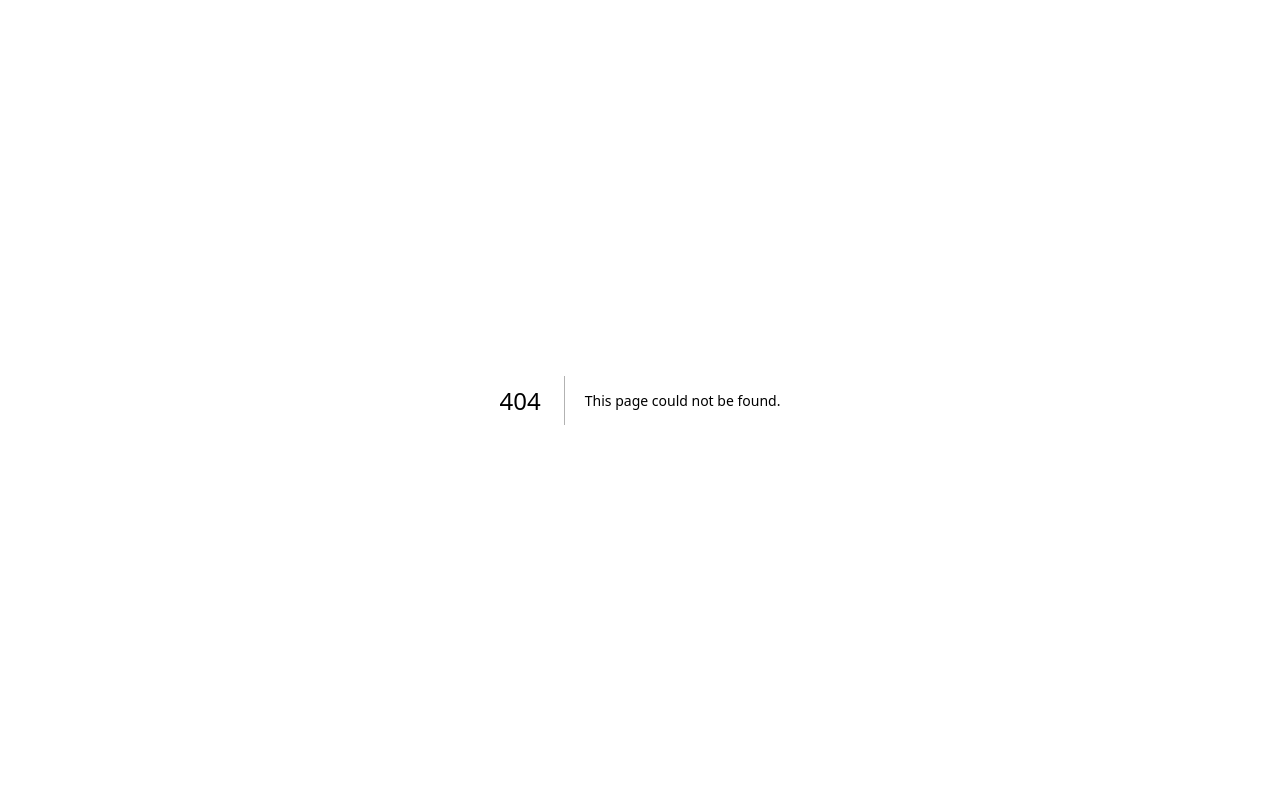
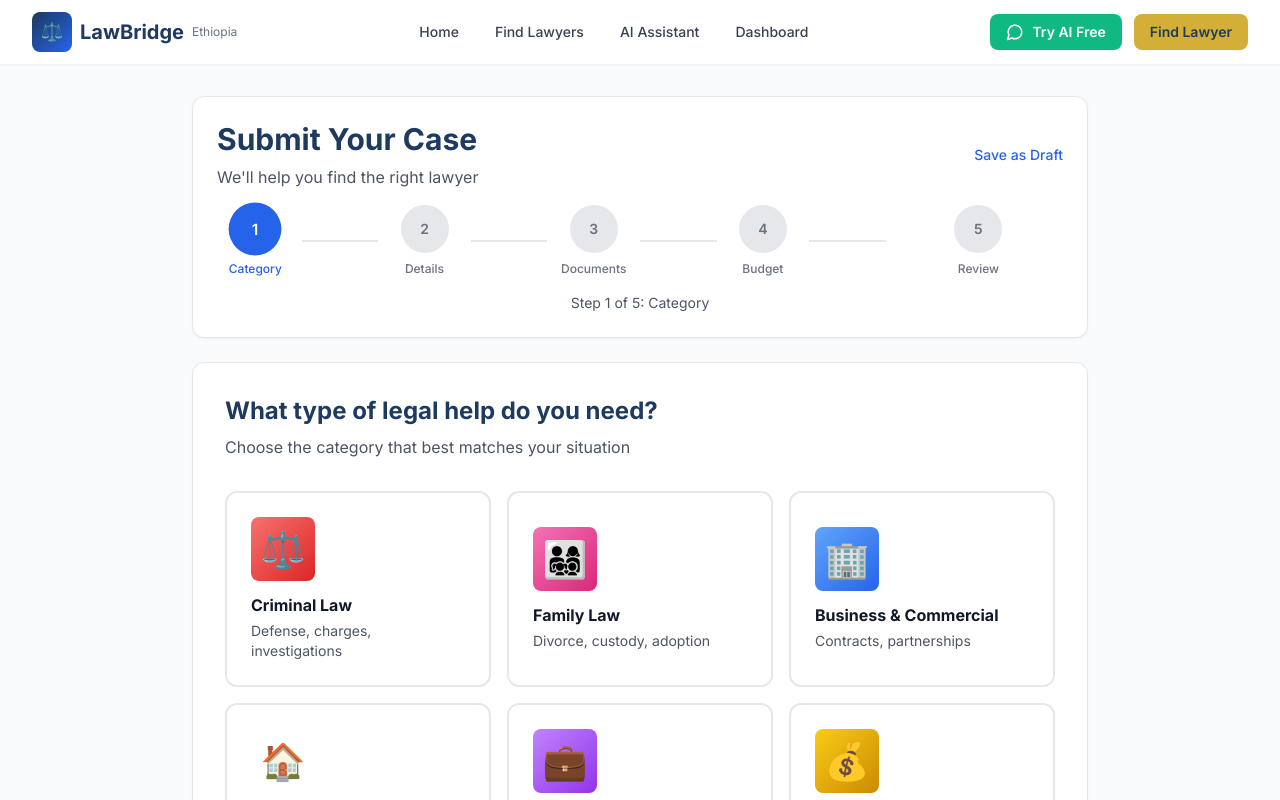
Before and after one commit to YibestBelay/law-bridge-demo, a Next.js app: page /submit-case in a window 1280 px wide. Before the commit this address had no page. Shown: the top 800 px of the page. Built offline with nearby package versions, Linux system fonts and the light colour scheme.

Commit message:
Add SubmitCasePage component for multi-step case submission process

```diff
--- /dev/null
+++ b/app/submit-case/page.tsx
@@ -0,0 +1,185 @@
+'use client'
+
+import { useState } from 'react'
+import Layout from '@/components/shared/Layout'
+import ProgressStepper from '@/components/submit-case/ProgressStepper'
+import Step1Category from '@/components/submit-case/Step1Category'
+import Step2Details from '@/components/submit-case/Step2Details'
+import Step3Documents from '@/components/submit-case/Step3Documents'
+import Step4Budget from '@/components/submit-case/Step4Budget'
+import Step5Review from '@/components/submit-case/Step5Review'
+import SaveDraftModal from '@/components/submit-case/SaveDraftModal'
+import SuccessPage from '@/components/submit-case/SuccessPage'
+
+export interface CaseFormData {
+  category: string | null
+  caseTitle: string
+  description: string
+  issueStartDate: string
+  legalActionTaken: string
+  caseNumber: string
+  otherParties: string
+  preferredLanguage: string
+  additionalNotes: string
+  documents: File[]
+  budgetMin: number
+  budgetMax: number
+  paymentPreference: string
+  urgency: string
+  lawyerPreferences: string[]
+  locationPreference: string
+  additionalRequirements: string
+}
+
+const initialFormData: CaseFormData = {
+  category: null,
+  caseTitle: '',
+  description: '',
+  issueStartDate: '',
+  legalActionTaken: 'no',
+  caseNumber: '',
+  otherParties: '',
+  preferredLanguage: 'Both',
+  additionalNotes: '',
+  documents: [],
+  budgetMin: 2000,
+  budgetMax: 10000,
+  paymentPreference: 'flexible',
+  urgency: 'moderate',
+  lawyerPreferences: [],
+  locationPreference: 'Any location',
+  additionalRequirements: ''
+}
+
+export default function SubmitCasePage() {
+  const [currentStep, setCurrentStep] = useState(1)
+  const [formData, setFormData] = useState<CaseFormData>(initialFormData)
+  const [showDraftModal, setShowDraftModal] = useState(false)
+  const [isSubmitted, setIsSubmitted] = useState(false)
+  const [caseId, setCaseId] = useState<string | null>(null)
+
+  const updateFormData = (data: Partial<CaseFormData>) => {
+    setFormData(prev => ({ ...prev, ...data }))
+  }
+
+  const nextStep = () => {
+    if (currentStep < 5) {
+      setCurrentStep(currentStep + 1)
+    }
+  }
+
+  const prevStep = () => {
+    if (currentStep > 1) {
+      setCurrentStep(currentStep - 1)
+    }
+  }
+
+  const goToStep = (step: number) => {
+    setCurrentStep(step)
+  }
+
+  const handleSubmit = () => {
+    // Simulate submission
+    const newCaseId = `LC-${Date.now().toString().slice(-4)}`
+    setCaseId(newCaseId)
+    setIsSubmitted(true)
+  }
+
+  if (isSubmitted) {
+    return <SuccessPage caseId={caseId!} />
+  }
+
+  return (
+    <Layout>
+      <div className="min-h-screen bg-gray-50 py-8 px-4">
+      <div className="max-w-4xl mx-auto">
+        {/* Header */}
+        <div className="bg-white rounded-xl shadow-sm border border-gray-200 p-6 mb-6">
+          <div className="flex items-center justify-between mb-4">
+            <div>
+              <h1 className="text-3xl font-bold text-navy mb-2">Submit Your Case</h1>
+              <p className="text-gray-600">We'll help you find the right lawyer</p>
+            </div>
+            <button
+              onClick={() => setShowDraftModal(true)}
+              className="text-blue-600 hover:text-blue-700 font-medium text-sm"
+            >
+              Save as Draft
+            </button>
+          </div>
+
+          {/* Progress Stepper */}
+          <ProgressStepper
+            currentStep={currentStep}
+            onStepClick={goToStep}
+          />
+        </div>
+
+        {/* Form Content */}
+        <div className="bg-white rounded-xl shadow-sm border border-gray-200 p-6 md:p-8">
+          {currentStep === 1 && (
+            <Step1Category
+              selectedCategory={formData.category}
+              onSelect={(category) => updateFormData({ category })}
+              onNext={nextStep}
+              onCancel={() => window.history.back()}
+            />
+          )}
+
+          {currentStep === 2 && (
+            <Step2Details
+              formData={formData}
+              onUpdate={updateFormData}
+              onNext={nextStep}
+              onBack={prevStep}
+              onSaveDraft={() => setShowDraftModal(true)}
+            />
+          )}
+
+          {currentStep === 3 && (
+            <Step3Documents
+              documents={formData.documents}
+              onUpdate={(documents) => updateFormData({ documents })}
+              onNext={nextStep}
+              onBack={prevStep}
+              onSaveDraft={() => setShowDraftModal(true)}
+            />
+          )}
+
+          {currentStep === 4 && (
+            <Step4Budget
+              formData={formData}
+              onUpdate={updateFormData}
+              onNext={nextStep}
+              onBack={prevStep}
+              onSaveDraft={() => setShowDraftModal(true)}
+            />
+          )}
+
+          {currentStep === 5 && (
+            <Step5Review
+              formData={formData}
+              onEdit={goToStep}
+              onSubmit={handleSubmit}
+              onBack={prevStep}
+              onSaveDraft={() => setShowDraftModal(true)}
+            />
+          )}
+        </div>
+      </div>
+
+      {/* Save Draft Modal */}
+      {showDraftModal && (
+        <SaveDraftModal
+          formData={formData}
+          onClose={() => setShowDraftModal(false)}
+          onSave={() => {
+            setShowDraftModal(false)
+            // Handle save logic
+          }}
+        />
+      )}
+      </div>
+    </Layout>
+  )
+}
```
